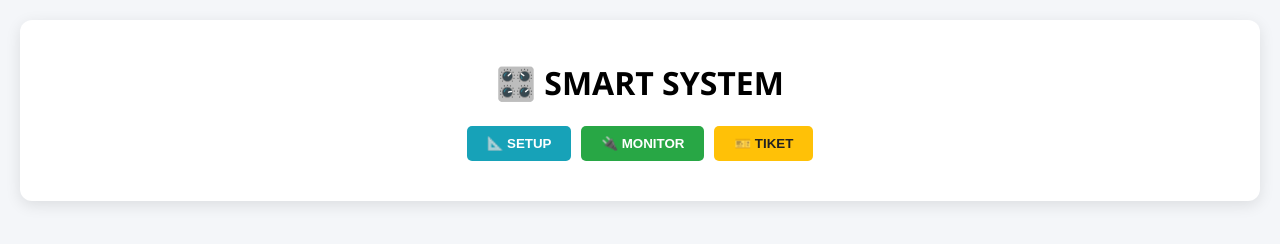
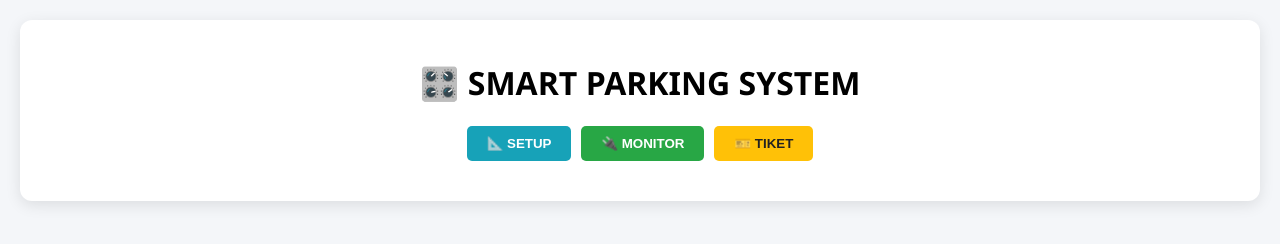
Before and after one commit to Khusni-anan/smart-parking-ai, a plain HTML site: page index.html in a window 1280 px wide. Drawn offline with Linux system fonts and the light colour scheme.

Commit message:
Update index.html

```diff
--- a/index.html
+++ b/index.html
@@ -25,7 +25,7 @@
 <body>
 
 <div class="container">
-    <h1>🎛️ SMART SYSTEM </h1>
+    <h1>🎛️ SMART PARKING SYSTEM </h1>
     <div class="top-bar">
         <button class="btn-setup" onclick="toggleSetup()">📐 SETUP</button>
         <button class="btn-connect" onclick="startLive()">🔌 MONITOR</button>
```
